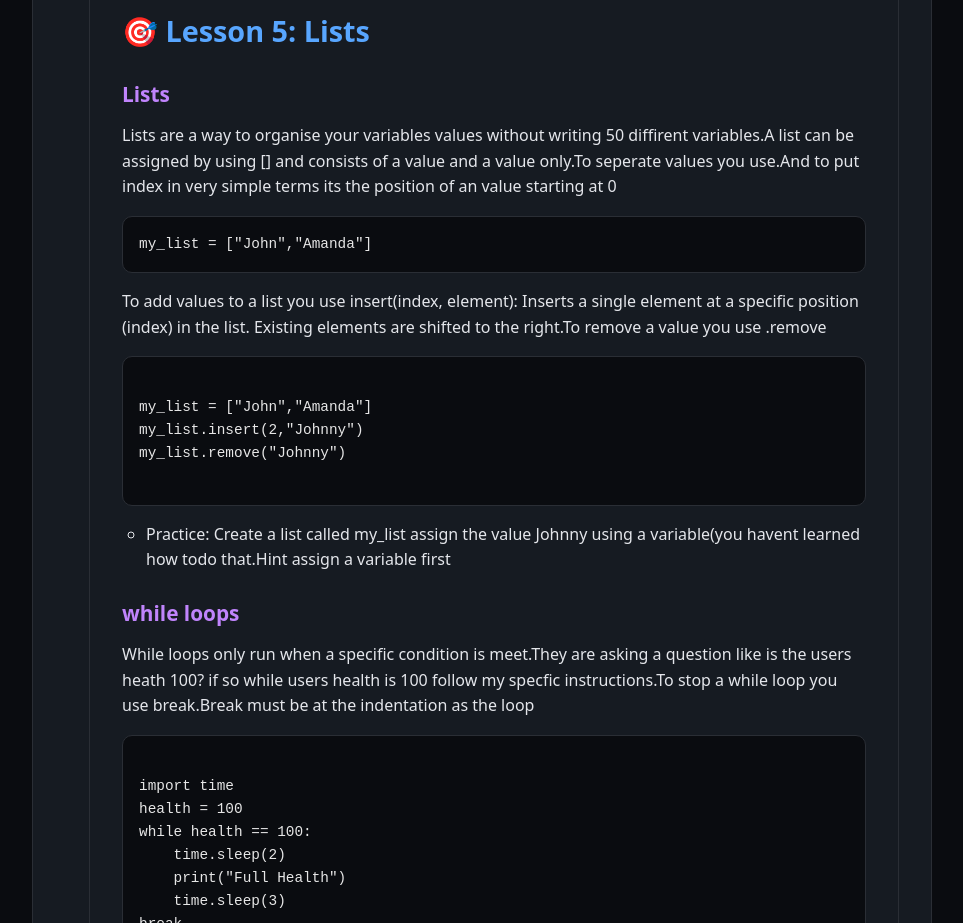
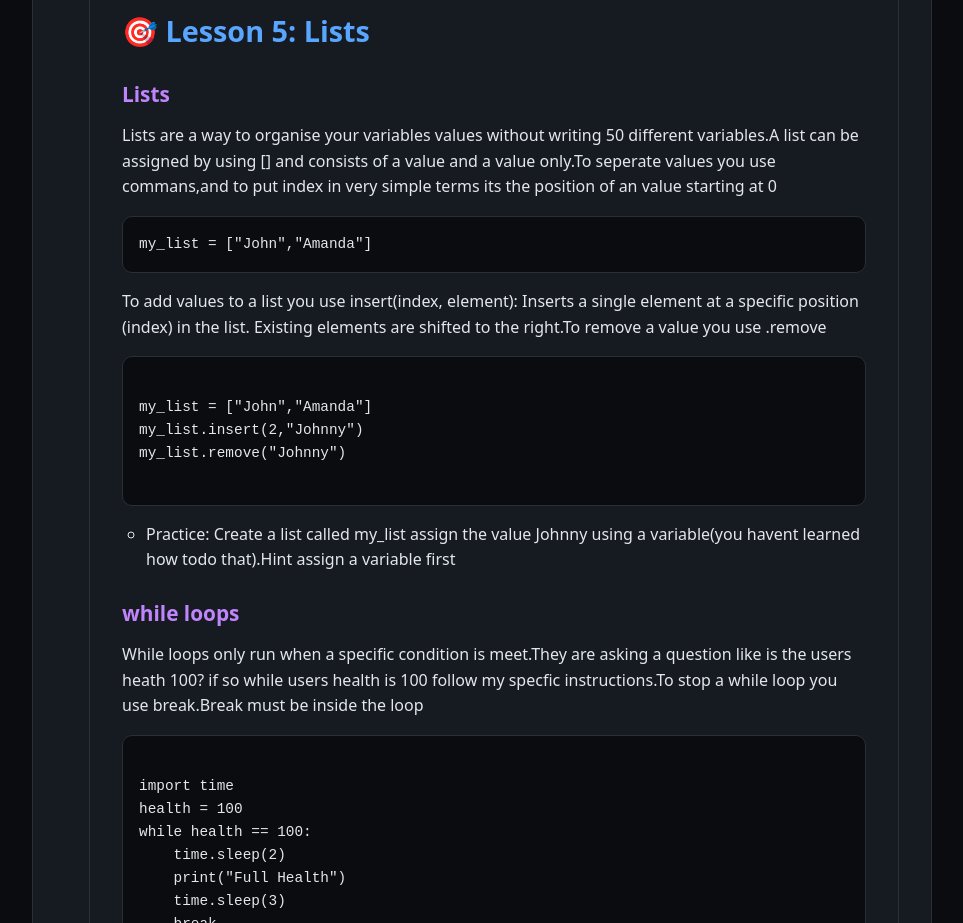
Before and after one commit to jocokralj122-cpu/PythonCource, a plain HTML site: page index.html in a window 1280 px wide. Shown: the part 7860-8783 px from the top of the page, without its empty margins (158-1121 px from the left). Drawn offline with Linux system fonts and the light colour scheme.

Commit message:
Update index.html

```diff
--- a/index.html
+++ b/index.html
@@ -448,7 +448,7 @@ print(f"Hello {name}</code></pre>
     <h2>🎯 Lesson 5: Lists</h2>
 
     <h3>Lists</h3>
-    <p>Lists are a way to organise your variables values without writing 50 diffirent variables.A list can be assigned by using [] and consists of a value and a value only.To seperate values you use.And to put index in very simple terms its the position of an value starting at 0</p>
+    <p>Lists are a way to organise your variables values without writing 50 different variables.A list can be assigned by using [] and consists of a value and a value only.To seperate values you use commans,and to put index in very simple terms its the position of an value starting at 0</p>
 
     <pre><code>my_list = ["John","Amanda"]</code></pre>
     <p>To add values to a list you use insert(index, element): Inserts a single element at a specific position (index) in the list. Existing elements are shifted to the right.To remove a value you use .remove</p>
@@ -459,11 +459,11 @@ my_list.remove("Johnny")
     </pre></code>
 
         <ul>
-            <li>Practice: Create a list called my_list assign the value Johnny using a variable(you havent learned how todo that.Hint assign a variable first</li>
+            <li>Practice: Create a list called my_list assign the value Johnny using a variable(you havent learned how todo that).Hint assign a variable first</li>
         </ul>
 
     <h3>while loops</h3>
-    <p>While loops only run when a specific condition is meet.They are asking a question like is the users heath 100? if so while users health is 100 follow my specfic instructions.To stop a while loop you use break.Break must be at the indentation as the loop</p>
+    <p>While loops only run when a specific condition is meet.They are asking a question like is the users heath 100? if so while users health is 100 follow my specfic instructions.To stop a while loop you use break.Break must be inside the loop</p>
 
     <pre><code>
 import time
@@ -472,7 +472,7 @@ while health == 100:
     time.sleep(2)
     print("Full Health")
     time.sleep(3)
-break
+    break
     </code></pre>
     <div class="note">
         <strong>💡 Tip:</strong> [Don't forget to add time.sleep to your while loop and don't forget to actully import time]
```
